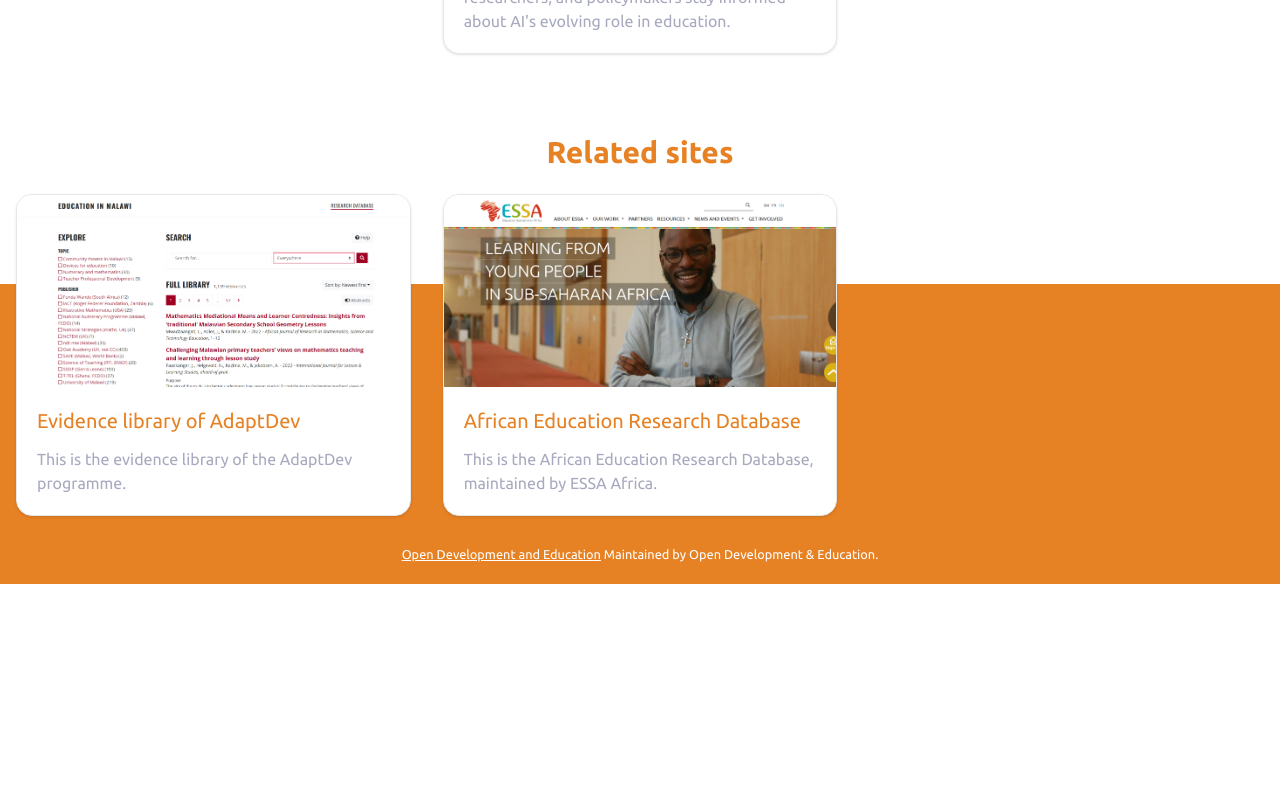
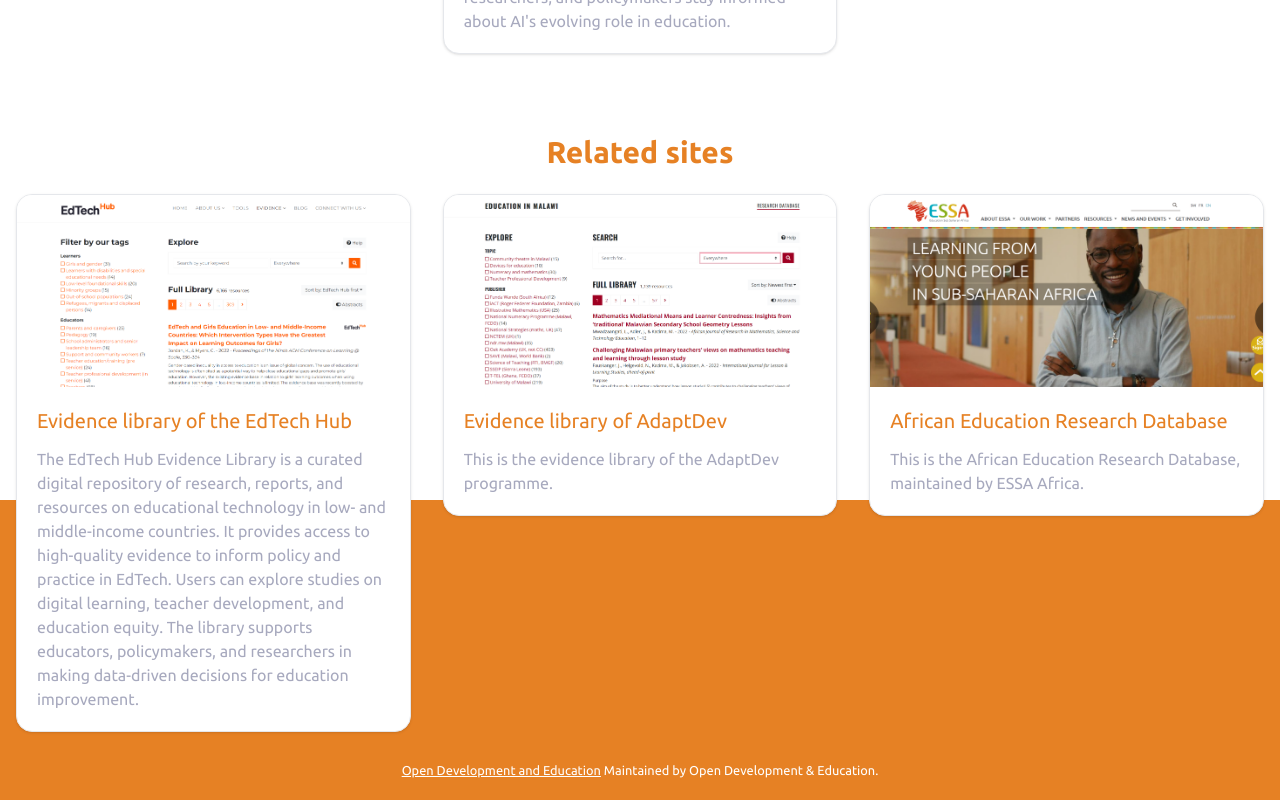
Before and after one commit to OpenDevEd/my-evidance-education-landingpage, a React (Vite) app: page / in a window 1280 px wide. Shown: the part 918-1718 px from the top of the page. Before the commit the page ends 1502 px from the top, so only its background shows below. Built offline with nearby package versions, Linux system fonts and the light colour scheme.

Commit message:
Add new site entry for the EdTech Hub Evidence Library with description and image

```diff
--- a/src/data/sites.ts
+++ b/src/data/sites.ts
@@ -86,6 +86,13 @@
 
 export const relatedSites: Site[] = [
   {
+    title: "Evidence library of the EdTech Hub",
+    description:
+      "The EdTech Hub Evidence Library is a curated digital repository of research, reports, and resources on educational technology in low- and middle-income countries. It provides access to high-quality evidence to inform policy and practice in EdTech. Users can explore studies on digital learning, teacher development, and education equity. The library supports educators, policymakers, and researchers in making data-driven decisions for education improvement.",
+    image: "/images/EdTech.png",
+    link: "https://docs.edtechhub.org/lib/",
+  },
+  {
     title: "Evidence library of AdaptDev",
     description: "This is the evidence library of the AdaptDev programme.",
     image: "/images/malawi.png",
```
